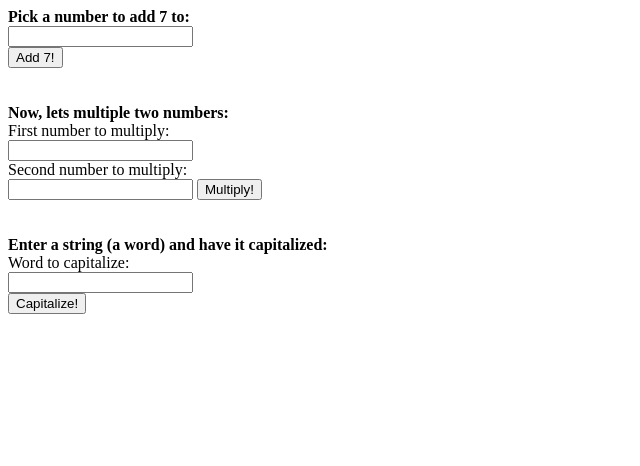
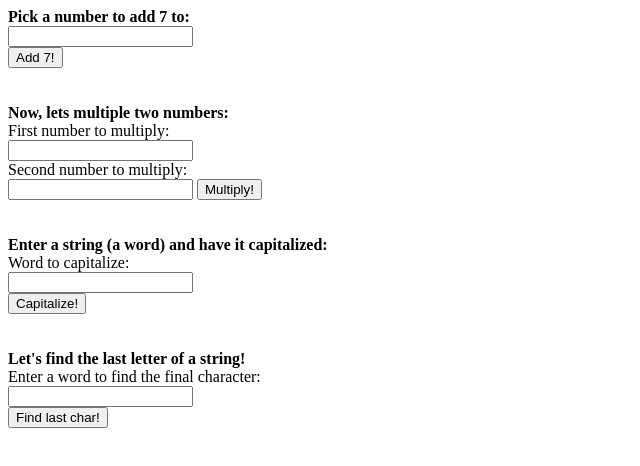
Before and after one commit to Miskhar/TOP, a plain HTML site: page Foundations_Lessons/vanilla-JS/js-fundamentals-3/index.html in a window 1280 px wide. Shown: the whole page, without its empty margins (0-640 px from the left). Drawn offline with Linux system fonts and the light colour scheme.

Commit message:
add the findLastChar fn

```diff
--- a/Foundations_Lessons/vanilla-JS/js-fundamentals-3/index.html
+++ b/Foundations_Lessons/vanilla-JS/js-fundamentals-3/index.html
@@ -24,6 +24,12 @@
         <label for="capString">Word to capitalize:</label><br>
         <input id="capString" type="text" id="capString"><br>
         <input id="capStringButton" type="button" value="Capitalize!" onclick="capitalizeString();"/><br><br><br>
+
+        <!-- Last letter of a string -->
+        <strong>Let's find the last letter of a string!</strong><br>
+        <label for="lastCharOfString">Enter a word to find the final character:</label><br>
+        <input id="lastCharOfString" type="text" id="lastCharOfString"><br>
+        <input id="lastCharButton" type="button" value="Find last char!" onclick="findLastChar();"/><br><br><br>
 
         <!-- JS Code inside of the HTML -->
         <script>
@@ -65,6 +71,12 @@
                     var regex =  /[!@#$%^&*()_+\-=\[\]{};':"\\|,.<>\/?]/g;
                     return regex.test(firstChar);
             }
+
+            function findLastChar() {
+                let stringToSearch = document.getElementById('lastCharOfString').value;
+                let lastChar = stringToSearch.slice(-1);
+                return alert("The last char is: " + lastChar);
+            }
         </script>
     </body>
 </html>
```
